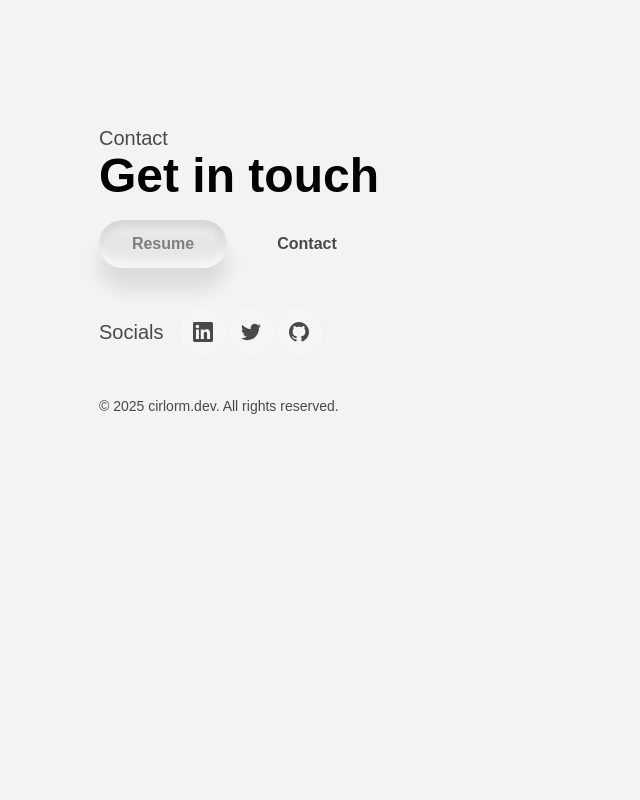
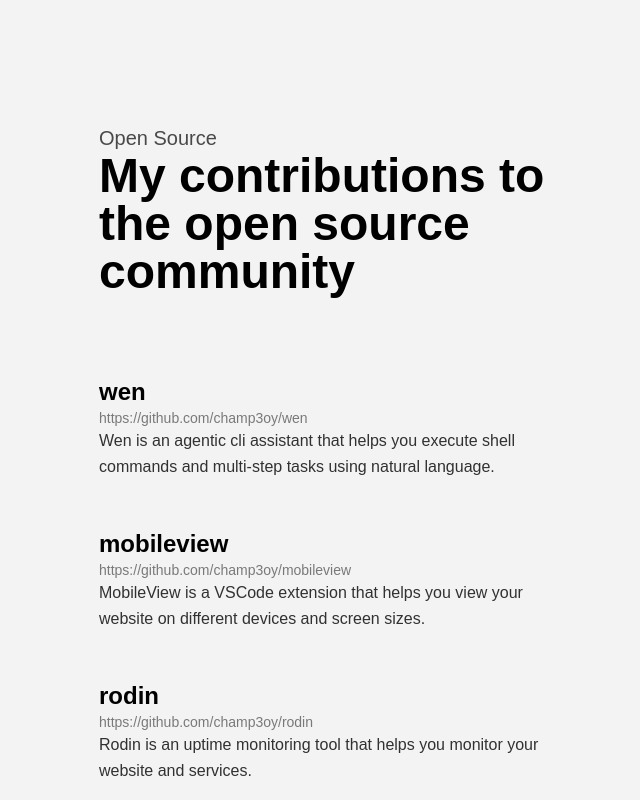
Before and after one commit to champ3oy/champ, a Next.js app: page / in a window 1280 px wide. Shown: the part 2020-2820 px from the top of the page, without its empty margins (317-957 px from the left). Before the commit the page ends 2516 px from the top, so only its background shows below. Built offline with nearby package versions, Linux system fonts and the light colour scheme; a web font is replaced by a local one.

Commit message:
mod: add oss

```diff
--- a/app/page.tsx
+++ b/app/page.tsx
@@ -47,6 +47,37 @@
     description: 'Brought ideas to life across a suite of apps from social networking to shopping all under the BeSocial umbrella.'
   }
 ];
+
+const featuredOpenSource = [
+  {
+    name: 'wen',
+    link: 'https://github.com/champ3oy/wen',
+    description: 'Wen is an agentic cli assistant that helps you execute shell commands and multi-step tasks using natural language.'
+  },
+  {
+    name: 'mobileview',
+    link: 'https://github.com/champ3oy/mobileview',
+    description: 'MobileView is a VSCode extension that helps you view your website on different devices and screen sizes.'
+  },
+  {
+    name: 'rodin',
+    link: 'https://github.com/champ3oy/rodin',
+    description: 'Rodin is an uptime monitoring tool that helps you monitor your website and services.'
+  },
+]
+
+const OpenSourceCard = ({ name, link, description }: { name: string, link: string, description: string }) => {
+
+  return (
+    <div className='flex flex-col'>
+      <h3 className='text-2xl font-bold runde-bold text-black'>{name}</h3>
+      <Link href={link} target='_blank' className='text-sm runde-medium text-black/50'>{link}</Link>
+      <p className='text-base runde-regular text-black/80 leading-relaxed'>
+        {description}
+      </p>
+    </div>
+  )
+}
 
 
 const ExperienceCard = ({ title, company, duration, description }: { title: string, company: string, duration: string, description: string }) => {
@@ -178,6 +209,20 @@
           </div>
         </div>
 
+        {/* OSS Section */}
+        <div className='flex flex-col w-full md:max-w-md mx-auto pt-36 px-8 md:px-0 pt-36 pb-20'>
+          <div className='text-start mb-16'>
+            <p className='text-xl runde-medium text-black/70'>Open Source</p>
+            <h2 className='text-5xl font-bold runde-bold text-black mb-4'>My contributions to the open source community</h2>
+          </div>
+
+          <div className='space-y-12'>
+            {featuredOpenSource.map((item, index) => (
+              <OpenSourceCard key={index} {...item} />
+            ))}
+          </div>
+        </div>
+
         {/* Footer */}
         <div className='flex flex-col w-full md:max-w-md mx-auto pt-36 px-8 md:px-0 pt-36 pb-20'>
           <p className='text-xl runde-medium text-black/70'>Contact</p>
```
